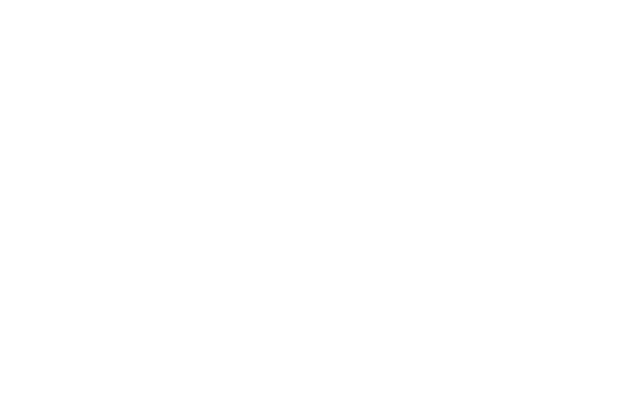
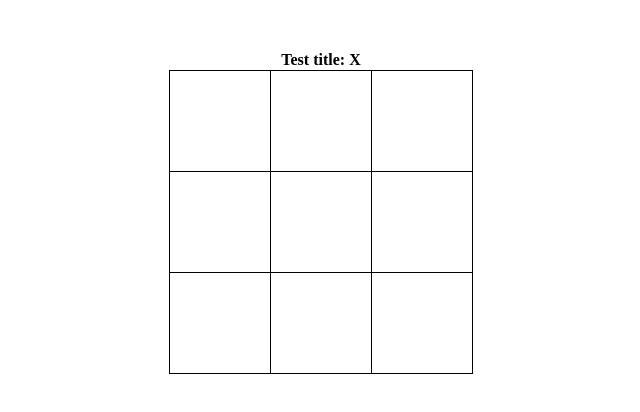
Before and after one commit to milanterhes/hc-challenge, a plain HTML site: page index.html in a window 1280 px wide. Shown: the whole page, without its empty margins (319-959 px from the left). Drawn offline with Linux system fonts and the light colour scheme.

Commit message:
setup board and basic styling

```diff
--- /dev/null
+++ b/css/style.css
@@ -0,0 +1,9 @@
+table {
+    border-collapse: collapse;
+    margin: 50px auto 0 auto;
+}
+
+td {
+    padding: 50px;
+    border: 1px solid black;
+}
--- a/index.html
+++ b/index.html
@@ -4,9 +4,33 @@
     <meta charset="UTF-8">
     <meta name="viewport" content="width=device-width, initial-scale=1.0">
     <meta http-equiv="X-UA-Compatible" content="ie=edge">
+    <link rel="stylesheet" href="./css/style.css">
     <title>Tic Tac Toe Challenge</title>
 </head>
 <body>
+    <div class="container">
+        <table>
+            <tr>
+                <th colspan="3" class="header">Test title: X</th>
+            </tr>
+            <tr>
+                <td class="block"></td>
+                <td class="block"></td>
+                <td class="block"></td>
+            </tr>
+            <tr>
+                <td class="block"></td>
+                <td class="block"></td>
+                <td class="block"></td>
+            </tr>
+            <tr>
+                <td class="block"></td>
+                <td class="block"></td>
+                <td class="block"></td>
+            </tr>
+        </table>
+    </div>
 
+    <script src="./js/index.js"></script>
 </body>
 </html>
```
